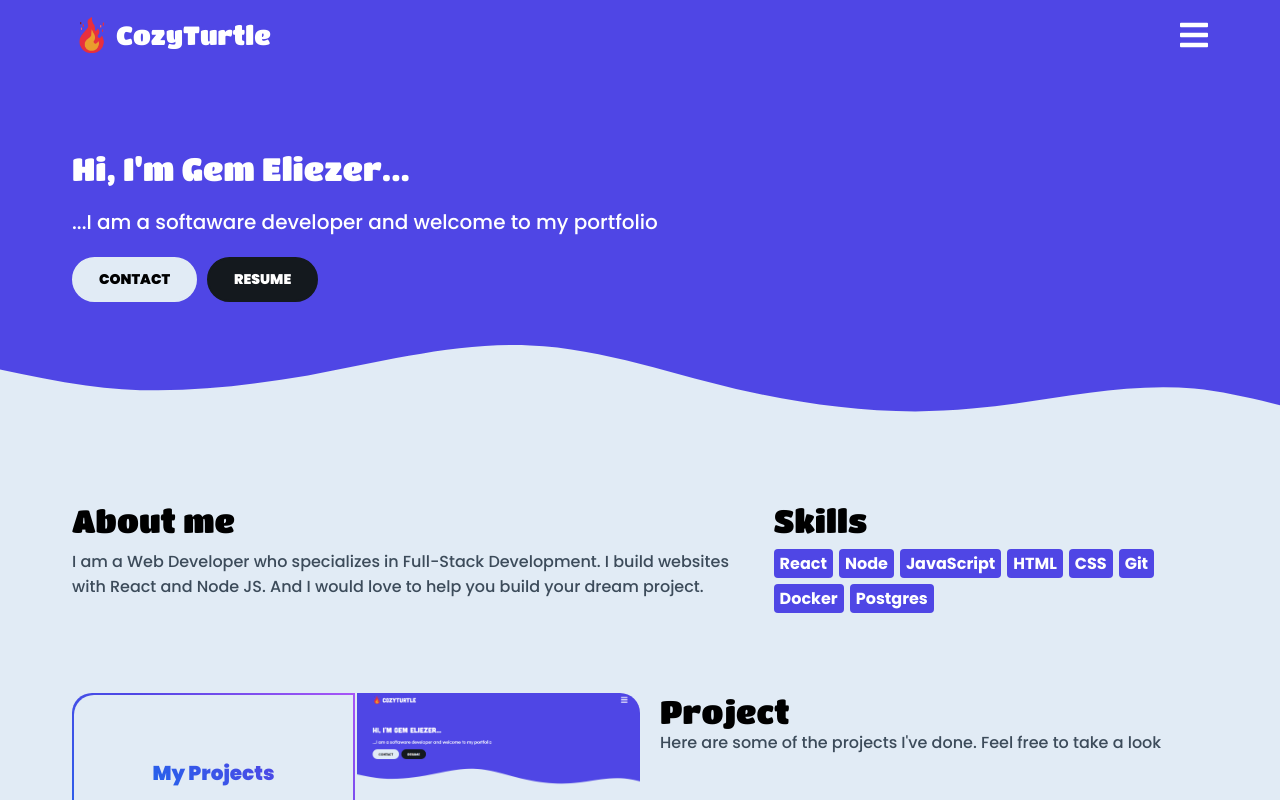
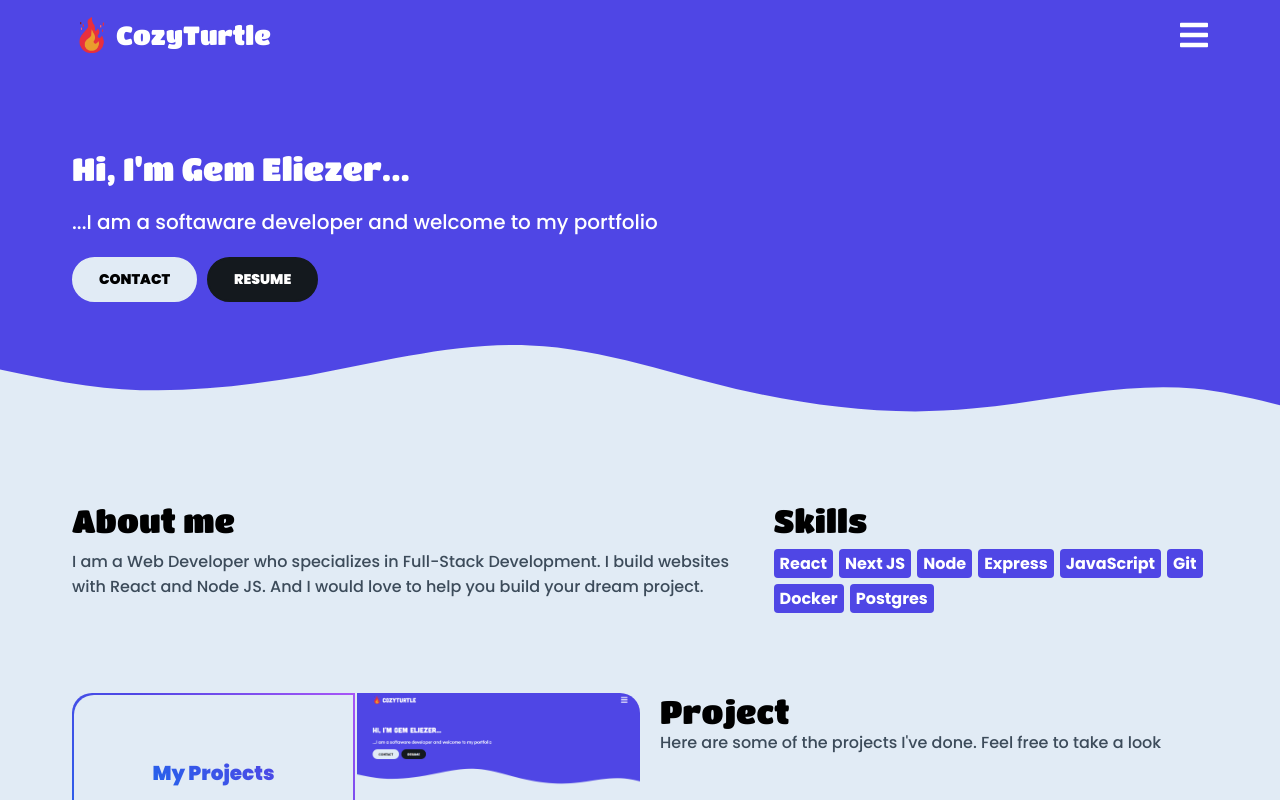
Before and after one commit to gemeliezer12/cozyturtle, a React (Create React App) app: page / in a window 1280 px wide. Shown: the top 800 px of the page. Built offline with nearby package versions, Linux system fonts and the light colour scheme.

Commit message:
updated Skills

```diff
--- a/src/Components/Landing/About.js
+++ b/src/Components/Landing/About.js
@@ -44,6 +44,14 @@ const About = () => {
               backgroundColor: "var(--indigo)",
             }}
           >
+            <p>Next JS</p>
+          </div>
+          <div
+            className="kvcdz3lpy3"
+            style={{
+              backgroundColor: "var(--indigo)",
+            }}
+          >
             <p>Node</p>
           </div>
           <div
@@ -52,7 +60,7 @@ const About = () => {
               backgroundColor: "var(--indigo)",
             }}
           >
-            <p>JavaScript</p>
+            <p>Express</p>
           </div>
           <div
             className="kvcdz3lpy3"
@@ -60,15 +68,7 @@ const About = () => {
               backgroundColor: "var(--indigo)",
             }}
           >
-            <p>HTML</p>
-          </div>
-          <div
-            className="kvcdz3lpy3"
-            style={{
-              backgroundColor: "var(--indigo)",
-            }}
-          >
-            <p>CSS</p>
+            <p>JavaScript</p>
           </div>
           <div
             className="kvcdz3lpy3"
```
